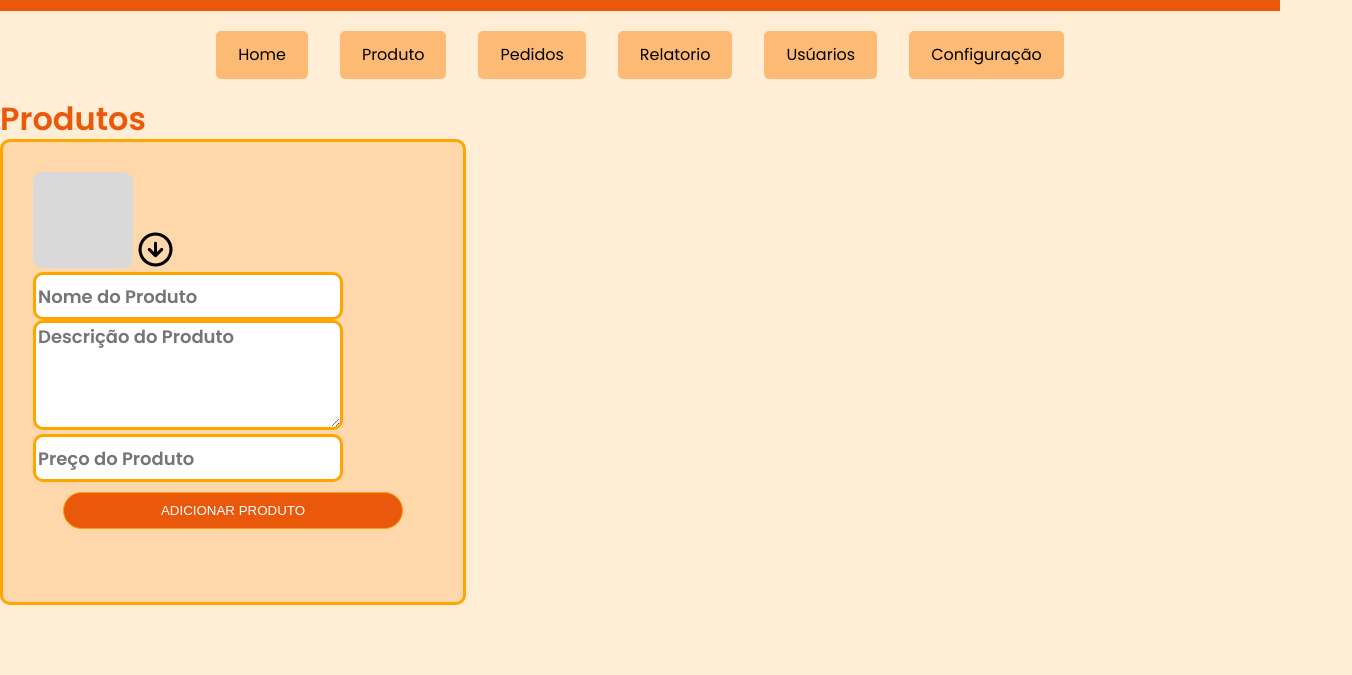
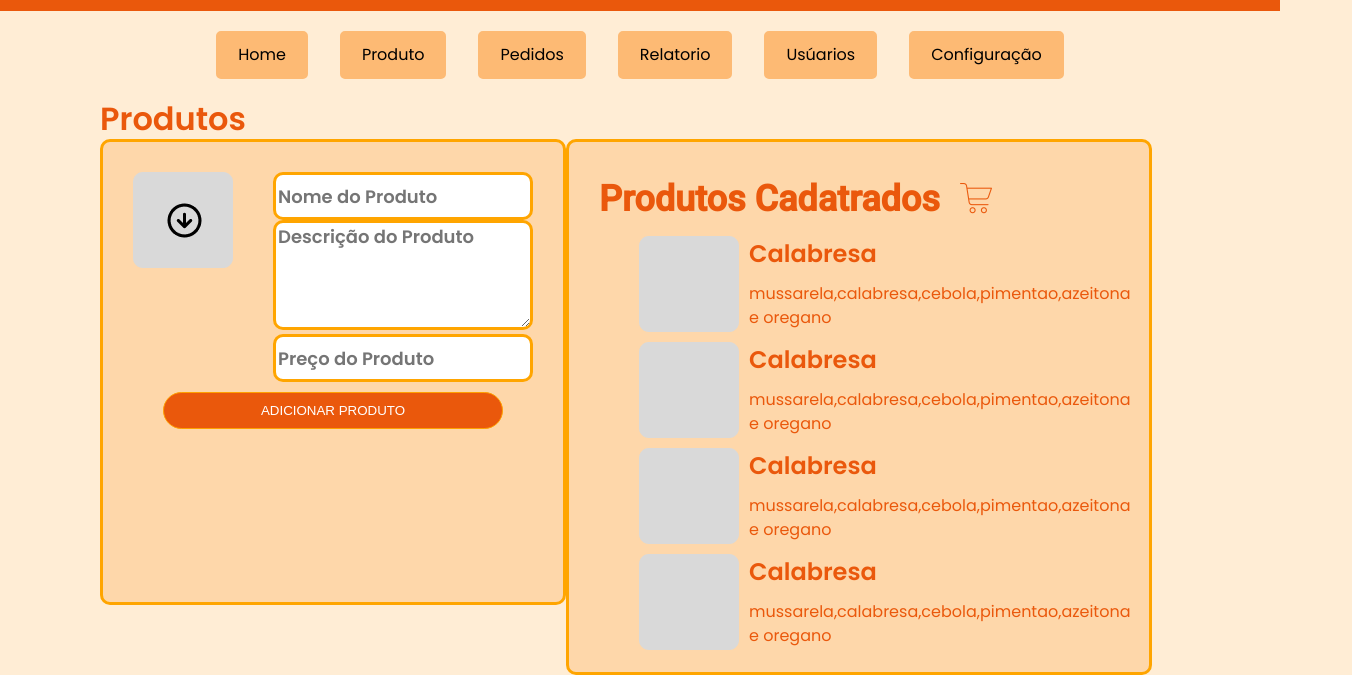
Before and after one commit to danifc123/gestao-pizzaria, a plain HTML site: page produto.html in a window 1280 px wide. Shown: the part 171-846 px from the top of the page, 1352 px wide, since content can reach past the window. Before the commit the page ends 800 px from the top, so only its background shows below. Drawn offline with Linux system fonts and the light colour scheme.

```diff
--- a/css/global/global.css
+++ b/css/global/global.css
@@ -10,6 +10,11 @@ input {
 }
 body {
   background-color: var(--cor-2);
+}
+.container{
+  display: flex;
+  justify-content: space-between;
+
 }
 
 .button-login {
--- a/css/produto/produto.css
+++ b/css/produto/produto.css
@@ -7,14 +7,31 @@
   width: 400px;
   border-radius: 10px;
   background: var(--cor-3);
+  position: relative;
+  margin-left: 100px;
+  margin-top: 0;
+}
+.produto-content{
+  align-self: end;
 }
 .produto-content input,
 .produto-content textarea {
   border-radius: 10px;
   border: 3px solid var(--cor-l2);
-  width: 300px;
+  width: 250px;
   height: 40px;
 }
 .produto-content textarea {
   height: 100px;
 }
+.produto-img,
+.seta{
+  position: absolute;
+}
+.seta{
+  right: 30px;
+  top: 30px;
+}
+.texto-produto{
+  margin-left: 100px;
+}
--- /dev/null
+++ b/css/produtosc/produtosc.css
@@ -0,0 +1,32 @@
+.produtos{
+  display: flex;
+  align-items: center;
+  gap: 20px;
+
+}
+.produtos img{
+display: block;
+}
+.produtos-container{
+  border: 3px solid orange;
+  padding: 30px;
+  height: 470px;
+  width: 520px;
+  border-radius: 10px;
+  background: var(--cor-3);
+  margin-right: 200px;
+
+}
+.produtos-cadastrados{
+  list-style: none;
+}
+.produtos-cadastrados li{
+  display: flex;
+  margin-top: 10px;
+  gap: 10px ;
+}
+.produtos-descricao{
+  display: flex;
+  flex-direction: column;
+  gap: 10px;
+}
--- a/css/style.css
+++ b/css/style.css
@@ -15,3 +15,4 @@
 
 /*Produtos*/
 @import "./produto/produto.css";
+@import "./produtosc/produtosc.css";
--- a/produto.html
+++ b/produto.html
@@ -29,14 +29,18 @@
     </nav>
   </header>
 
-  <main>
-    <h1 class="font-1-xl cor-l4">Produtos</h1>
-    <section aria-label="Adicionar um novo produto">
+  <main >
+    <h1 class=" texto-produto font-1-xl cor-l4">Produtos</h1>
+    <div class="container">
+    <section  aria-label="Adicionar um novo produto">
 
       <form class=" produto-container" action="./">
-        <div>
+
+        <div class="produto-img">
           <img src="./img/img/rectangle.png" alt="">
+          <div class="seta">
           <img src="./img/icones/setabaixo.png" alt="">
+          </div>
         </div>
 
 
@@ -57,6 +61,56 @@
         <button class="button">Adicionar Produto</button>
       </form>
     </section>
+
+
+
+
+  <section>
+      <div class="produtos-container" >
+      <div class="font-2-l produtos cor-l4">
+        <h1>Produtos Cadatrados</h1>
+        <img src="./img/icones/carrinho.png" alt="">
+      </div>
+
+
+
+      <ul class="produtos-cadastrados">
+        <li class="font-1-s cor-l4">
+          <img src="./img/img/rectangle.png" alt="">
+          <div class="produtos-descricao">
+          <h2>Calabresa</h2>
+          <p>mussarela,calabresa,cebola,pimentao,azeitona e oregano</p>
+        </div>
+        </li>
+
+        <li class="font-1-s cor-l4">
+          <img src="./img/img/rectangle.png" alt="">
+          <div class="produtos-descricao">
+          <h2>Calabresa</h2>
+          <p>mussarela,calabresa,cebola,pimentao,azeitona e oregano</p>
+        </div>
+        </li>
+
+        <li class="font-1-s cor-l4">
+          <img src="./img/img/rectangle.png" alt="">
+          <div class="produtos-descricao">
+          <h2>Calabresa</h2>
+          <p>mussarela,calabresa,cebola,pimentao,azeitona e oregano</p>
+        </div>
+        </li>
+
+        <li class="font-1-s cor-l4">
+          <img src="./img/img/rectangle.png" alt="">
+          <div class="produtos-descricao">
+          <h2>Calabresa</h2>
+          <p>mussarela,calabresa,cebola,pimentao,azeitona e oregano</p>
+        </div>
+        </li>
+
+      </ul>
+    </div>
+  </section>
+</div>
   </main>
 
 </body>
```
Also changed, not shown: pedidos.html (added, +60 -0 lines), css/pedidos/pedidos.css (added).
